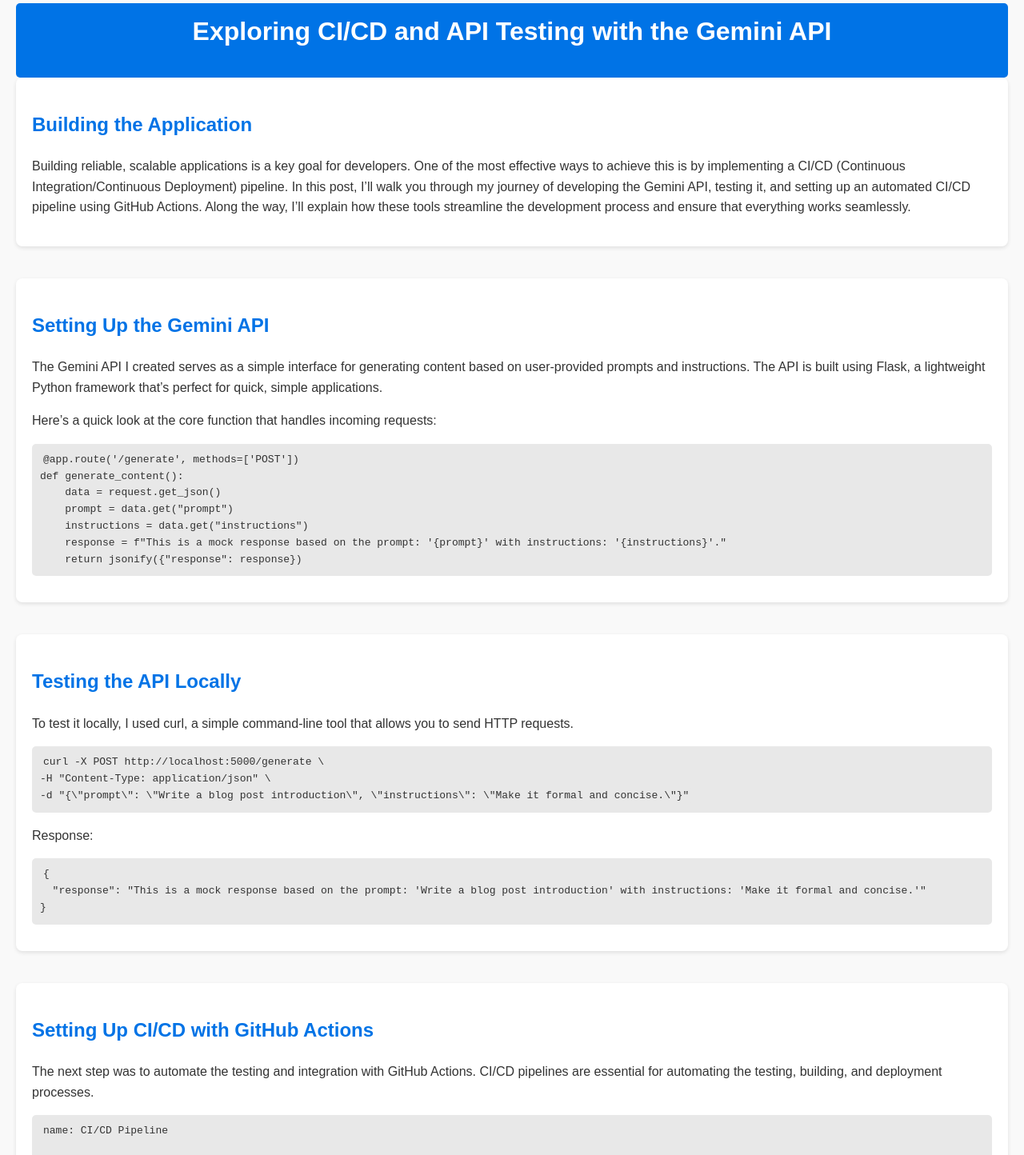
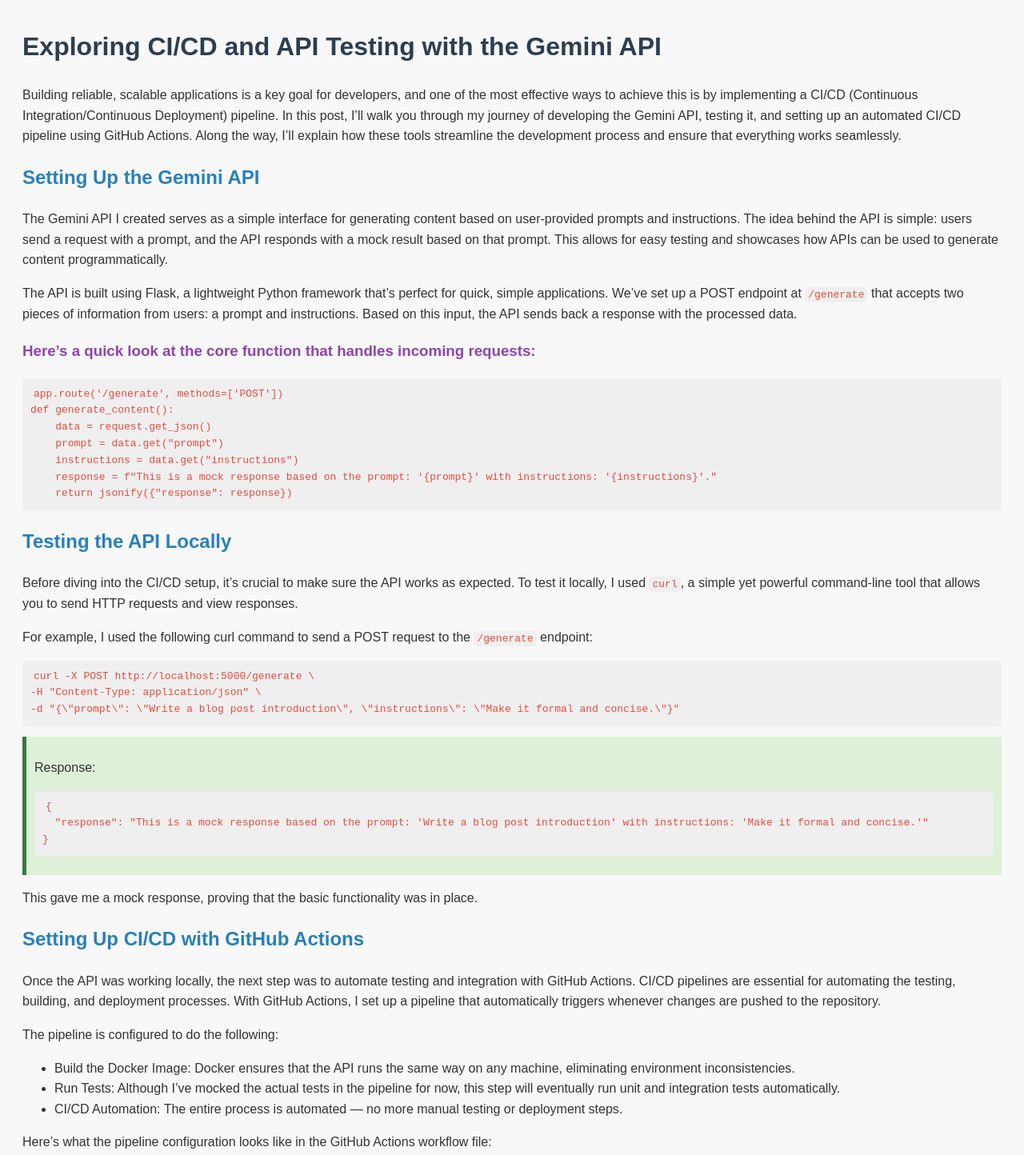
Before and after one commit to lcf2372/gemini-api-blog, a plain HTML site: page index.html in a window 1280 px wide. Shown: the part 16-1460 px from the top of the page at 80% size. Drawn offline with Linux system fonts and the light colour scheme.

Commit message:
Update index.html

```diff
--- a/index.html
+++ b/index.html
@@ -3,104 +3,94 @@
 <head>
     <meta charset="UTF-8">
     <meta name="viewport" content="width=device-width, initial-scale=1.0">
-    <meta name="description" content="Exploring CI/CD and API Testing with the Gemini API">
-    <title>Gemini API CI/CD Exploration</title>
+    <title>Exploring CI/CD and API Testing with the Gemini API</title>
     <style>
         body {
             font-family: Arial, sans-serif;
+            background-color: #f8f8f8;
+            color: #333;
+            padding: 20px;
             line-height: 1.6;
-            margin: 0;
-            padding: 20px;
-            background-color: #f9f9f9;
-            color: #333;
-        }
-        header {
-            text-align: center;
-            padding: 10px 0;
-            background-color: #0073e6;
-            color: white;
-            border-radius: 5px;
         }
         h1 {
-            margin-top: 0;
+            color: #2c3e50;
         }
         h2 {
-            color: #0073e6;
-            margin-top: 20px;
+            color: #2980b9;
+        }
+        h3 {
+            color: #8e44ad;
+        }
+        code {
+            background-color: #efefef;
+            padding: 2px 4px;
+            border-radius: 4px;
+            font-family: monospace;
+            color: #e74c3c;
         }
         pre {
-            background: #e8e8e8;
+            background-color: #efefef;
             padding: 10px;
             border-radius: 5px;
             overflow-x: auto;
         }
-        code {
-            background: #e8e8e8;
-            padding: 2px 4px;
-            border-radius: 3px;
+        blockquote {
+            border-left: 4px solid #2980b9;
+            margin: 20px 0;
+            padding-left: 20px;
+            color: #555;
         }
-        section {
-            margin-bottom: 40px;
-            padding: 20px;
-            background: white;
-            border-radius: 8px;
-            box-shadow: 0 2px 5px rgba(0,0,0,0.1);
-        }
-        footer {
-            text-align: center;
-            font-size: 0.9em;
-            margin-top: 20px;
-            color: #666;
-        }
-        a {
-            color: #0073e6;
-            text-decoration: none;
-        }
-        a:hover {
-            text-decoration: underline;
+        .response {
+            background-color: #dff0d8;
+            border-left: 5px solid #3c763d;
+            margin: 10px 0;
+            padding: 10px;
         }
     </style>
 </head>
 <body>
 
-<header>
 <h1>Exploring CI/CD and API Testing with the Gemini API</h1>
-</header>
+<p>Building reliable, scalable applications is a key goal for developers, and one of the most effective ways to achieve this is by implementing a CI/CD (Continuous Integration/Continuous Deployment) pipeline. In this post, I’ll walk you through my journey of developing the Gemini API, testing it, and setting up an automated CI/CD pipeline using GitHub Actions. Along the way, I’ll explain how these tools streamline the development process and ensure that everything works seamlessly.</p>
 
-<section>
-    <h2>Building the Application</h2>
-    <p>Building reliable, scalable applications is a key goal for developers. One of the most effective ways to achieve this is by implementing a CI/CD (Continuous Integration/Continuous Deployment) pipeline. In this post, I’ll walk you through my journey of developing the Gemini API, testing it, and setting up an automated CI/CD pipeline using GitHub Actions. Along the way, I’ll explain how these tools streamline the development process and ensure that everything works seamlessly.</p>
-</section>
+<h2>Setting Up the Gemini API</h2>
+<p>The Gemini API I created serves as a simple interface for generating content based on user-provided prompts and instructions. The idea behind the API is simple: users send a request with a prompt, and the API responds with a mock result based on that prompt. This allows for easy testing and showcases how APIs can be used to generate content programmatically.</p>
+<p>The API is built using Flask, a lightweight Python framework that’s perfect for quick, simple applications. We’ve set up a POST endpoint at <code>/generate</code> that accepts two pieces of information from users: a prompt and instructions. Based on this input, the API sends back a response with the processed data.</p>
 
-<section>
-    <h2>Setting Up the Gemini API</h2>
-    <p>The Gemini API I created serves as a simple interface for generating content based on user-provided prompts and instructions. The API is built using Flask, a lightweight Python framework that’s perfect for quick, simple applications.</p>
-    <p>Here’s a quick look at the core function that handles incoming requests:</p>
-
-    <pre><code>@app.route('/generate', methods=['POST'])
+<h3>Here’s a quick look at the core function that handles incoming requests:</h3>
+<pre><code>app.route('/generate', methods=['POST'])
 def generate_content():
     data = request.get_json()
     prompt = data.get("prompt")
     instructions = data.get("instructions")
     response = f"This is a mock response based on the prompt: '{prompt}' with instructions: '{instructions}'."
     return jsonify({"response": response})</code></pre>
-</section>
 
-<section>
 <h2>Testing the API Locally</h2>
-    <p>To test it locally, I used curl, a simple command-line tool that allows you to send HTTP requests.</p>
+<p>Before diving into the CI/CD setup, it’s crucial to make sure the API works as expected. To test it locally, I used <code>curl</code>, a simple yet powerful command-line tool that allows you to send HTTP requests and view responses.</p>
+<p>For example, I used the following curl command to send a POST request to the <code>/generate</code> endpoint:</p>
+
 <pre><code>curl -X POST http://localhost:5000/generate \
 -H "Content-Type: application/json" \
 -d "{\"prompt\": \"Write a blog post introduction\", \"instructions\": \"Make it formal and concise.\"}"</code></pre>
+<div class="response">
 <p>Response:</p>
 <pre><code>{
   "response": "This is a mock response based on the prompt: 'Write a blog post introduction' with instructions: 'Make it formal and concise.'"
 }</code></pre>
-</section>
+</div>
+<p>This gave me a mock response, proving that the basic functionality was in place.</p>
 
-<section>
 <h2>Setting Up CI/CD with GitHub Actions</h2>
-    <p>The next step was to automate the testing and integration with GitHub Actions. CI/CD pipelines are essential for automating the testing, building, and deployment processes.</p>
+<p>Once the API was working locally, the next step was to automate testing and integration with GitHub Actions. CI/CD pipelines are essential for automating the testing, building, and deployment processes. With GitHub Actions, I set up a pipeline that automatically triggers whenever changes are pushed to the repository.</p>
+<p>The pipeline is configured to do the following:</p>
+<ul>
+    <li>Build the Docker Image: Docker ensures that the API runs the same way on any machine, eliminating environment inconsistencies.</li>
+    <li>Run Tests: Although I’ve mocked the actual tests in the pipeline for now, this step will eventually run unit and integration tests automatically.</li>
+    <li>CI/CD Automation: The entire process is automated — no more manual testing or deployment steps.</li>
+</ul>
+<p>Here’s what the pipeline configuration looks like in the GitHub Actions workflow file:</p>
+
 <pre><code>name: CI/CD Pipeline
 
 on:
@@ -130,25 +120,25 @@
       - name: Deploy to production (optional)
         run: |
           echo "Deploying the app..."</code></pre>
-</section>
 
-<section>
+<p>The pipeline ensures that every change made to the codebase goes through the necessary steps of testing and building before being merged into production.</p>
+
 <h2>Challenges and Solutions</h2>
-    <p>While setting up the pipeline, I encountered a few hurdles:</p>
+<p>While setting up the pipeline, I encountered a few hurdles that required some problem-solving:</p>
 <ul>
-        <li>Running Docker in CI/CD was a challenge due to networking issues.</li>
-        <li>Testing in Docker required mimicking the local setup accurately.</li>
+    <li><strong>Running Docker in CI/CD:</strong> One challenge I faced was getting Docker to run properly inside the GitHub Actions environment. Docker containers are essential for this project, and initially, I had trouble with networking and connectivity between the containers.</li>
+    <li><strong>Testing in Docker:</strong> Running API tests inside Docker was tricky because I needed to ensure the containerized environment mimicked the local setup accurately. For now, I’ve opted to mock the tests, but I plan to revisit this to fully automate the test process inside Docker.</li>
 </ul>
-</section>
+<p>Despite these obstacles, GitHub Actions has proven to be a powerful tool, and with some adjustments, it will soon fully automate the testing and deployment processes.</p>
 
-<section>
 <h2>Conclusion</h2>
-    <p>This project provided valuable experience in working with APIs, Docker, and CI/CD pipelines. Improvements to be made include running real tests inside the CI/CD pipeline and expanding the pipeline for cloud deployment.</p>
-</section>
-
-<footer>
-    <p>&copy; 2023 Your Name. All rights reserved.</p>
-</footer>
+<p>In summary, this project provided valuable experience in working with APIs, Docker, and CI/CD pipelines. By integrating these tools, I was able to automate the process of testing and building the Gemini API, saving time and reducing the risk of human error.</p>
+<p>Looking forward, there are several improvements to be made:</p>
+<ul>
+    <li>Running real tests inside the CI/CD pipeline (after resolving Docker-related issues).</li>
+    <li>Expanding the pipeline to deploy the application to a cloud platform like Heroku or AWS.</li>
+</ul>
+<p>CI/CD pipelines are a crucial part of modern development workflows, and by automating these steps, we can ensure faster, more reliable software delivery.</p>
 
 </body>
 </html>
```
Lines whose indentation alone changed are shown as unchanged.
